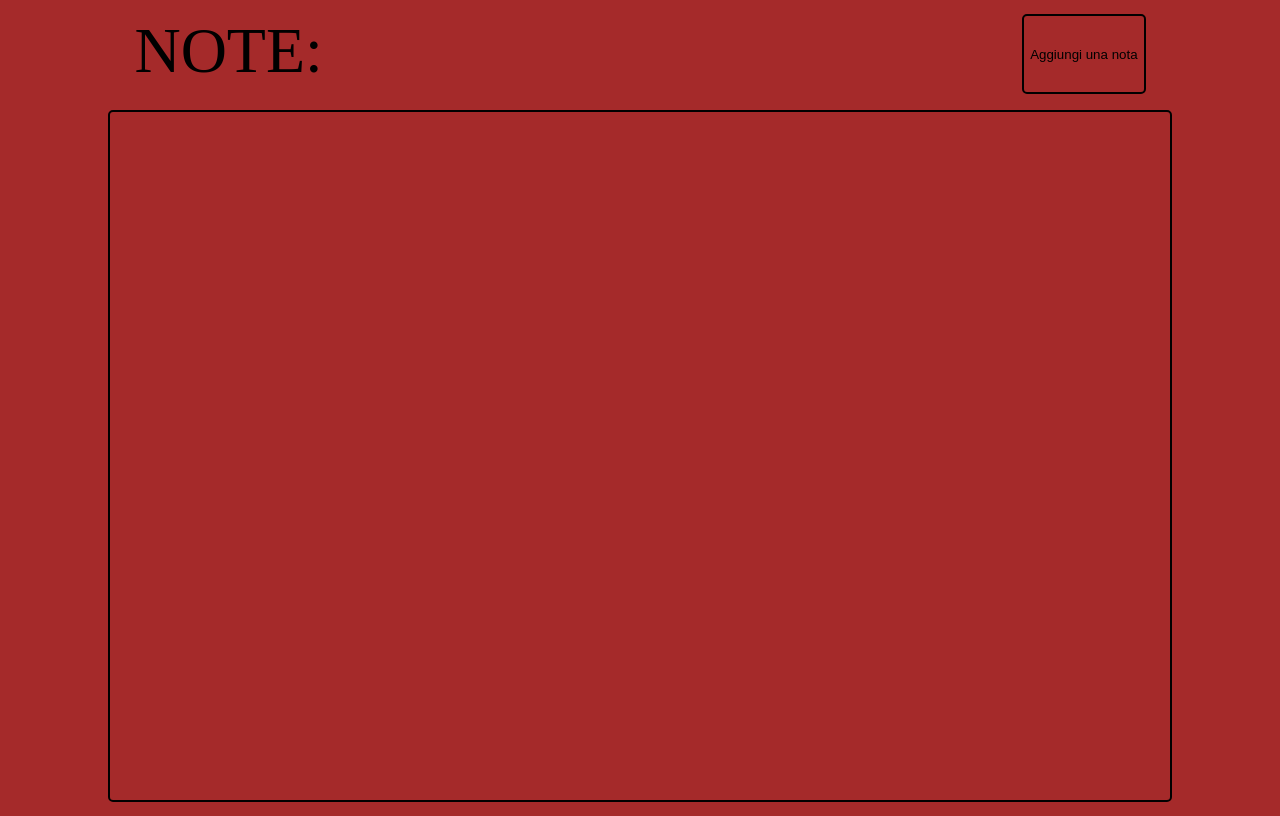
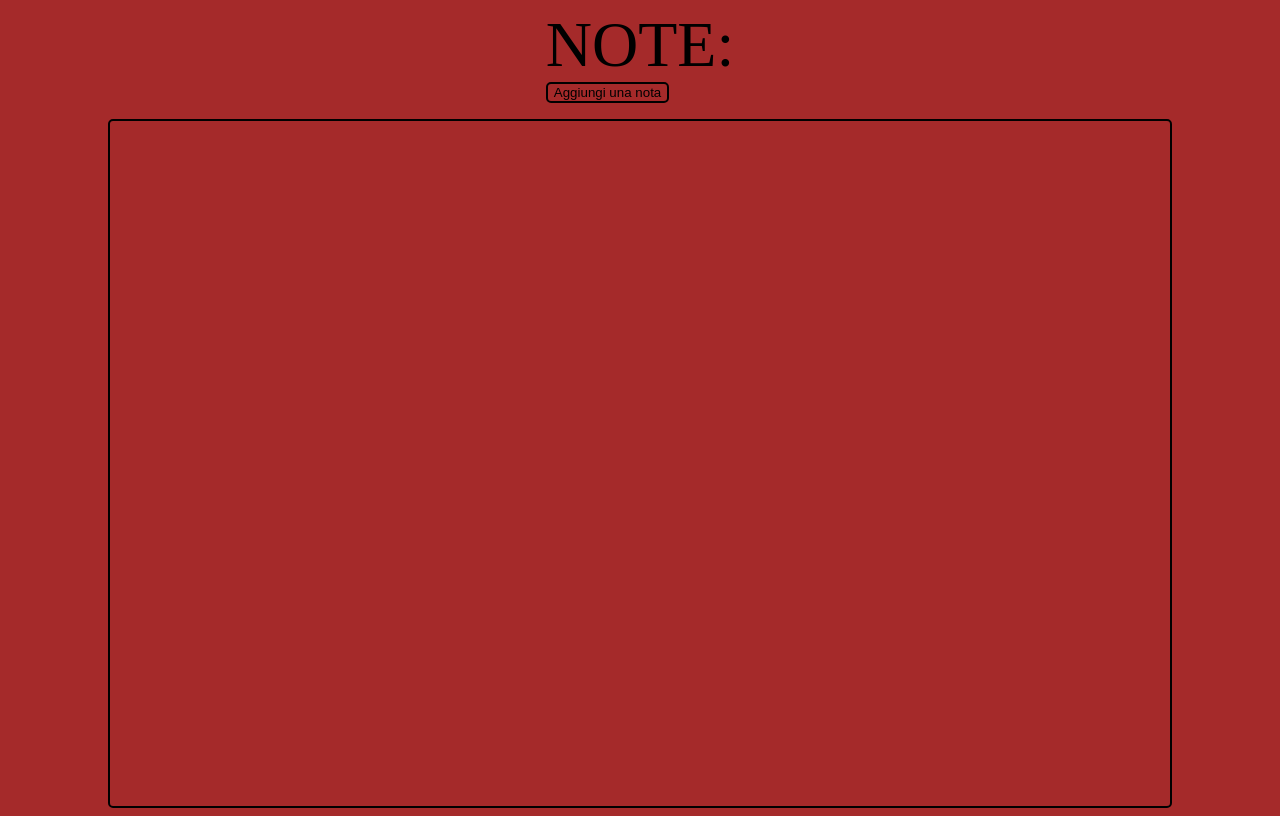
Before and after one commit to StefanoLosio/lezione-python-compilazione, a plain HTML site: page index.html in a window 1280 px wide. Drawn offline with Linux system fonts and the light colour scheme.

Commit message:
Refactor HTML structure and add body element

```diff
--- a/index.html
+++ b/index.html
@@ -1,23 +1,22 @@
 <!DOCTYPE html>
-<html>
+<html lang="it">
     <head>
+        <meta charset="utf-8" />
+        <meta name="viewport" content="width=device-width, initial-scale=1" />
         <title>lezione python-compilazione</title>
         <link rel="stylesheet" href="style.css">
         <script src="bottoni.js" defer></script>
         <script src="graficaBacheca.js" defer></script>
     </head>
-    <main>
-        <div style="width: 80%; height: 10%; display: flex; flex-direction: row; justify-content: space-between;">
-            <div id="titolo">NOTE:</div><button id="add">Aggiungi una nota</button>
-        </div>
-        <div id="bacheca">
-            <!--<div class="nota">
-                <div style="display: flex; flex-direction: row; width: 100%; height: 20%; justify-content: space-between;">
-                    <div class="nome_nota">Ciao</div>
-                    <button class="del">🗑️</button>
-                </div>
-                <div class="contenuto"></div>
-            </div>-->
-        </div>
-    </main>
-</html>
+    <body>
+        <main>
+            <header class="topbar">
+                <div id="titolo">NOTE:</div>
+                <button id="add">Aggiungi una nota</button>
+            </header>
+
+            <div id="bacheca">
+            </div>
+        </main>
+    </body>
+    </html>
```
